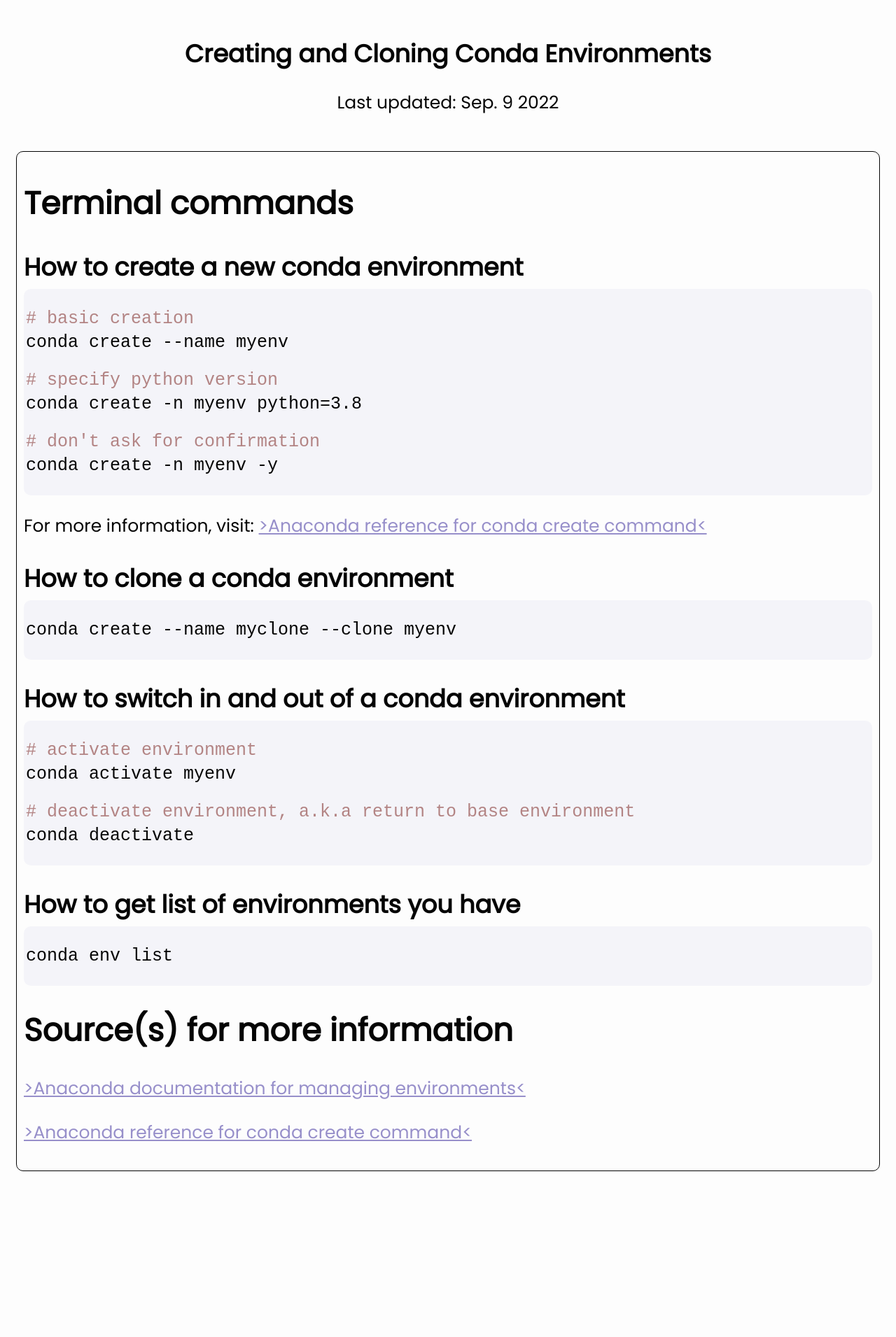
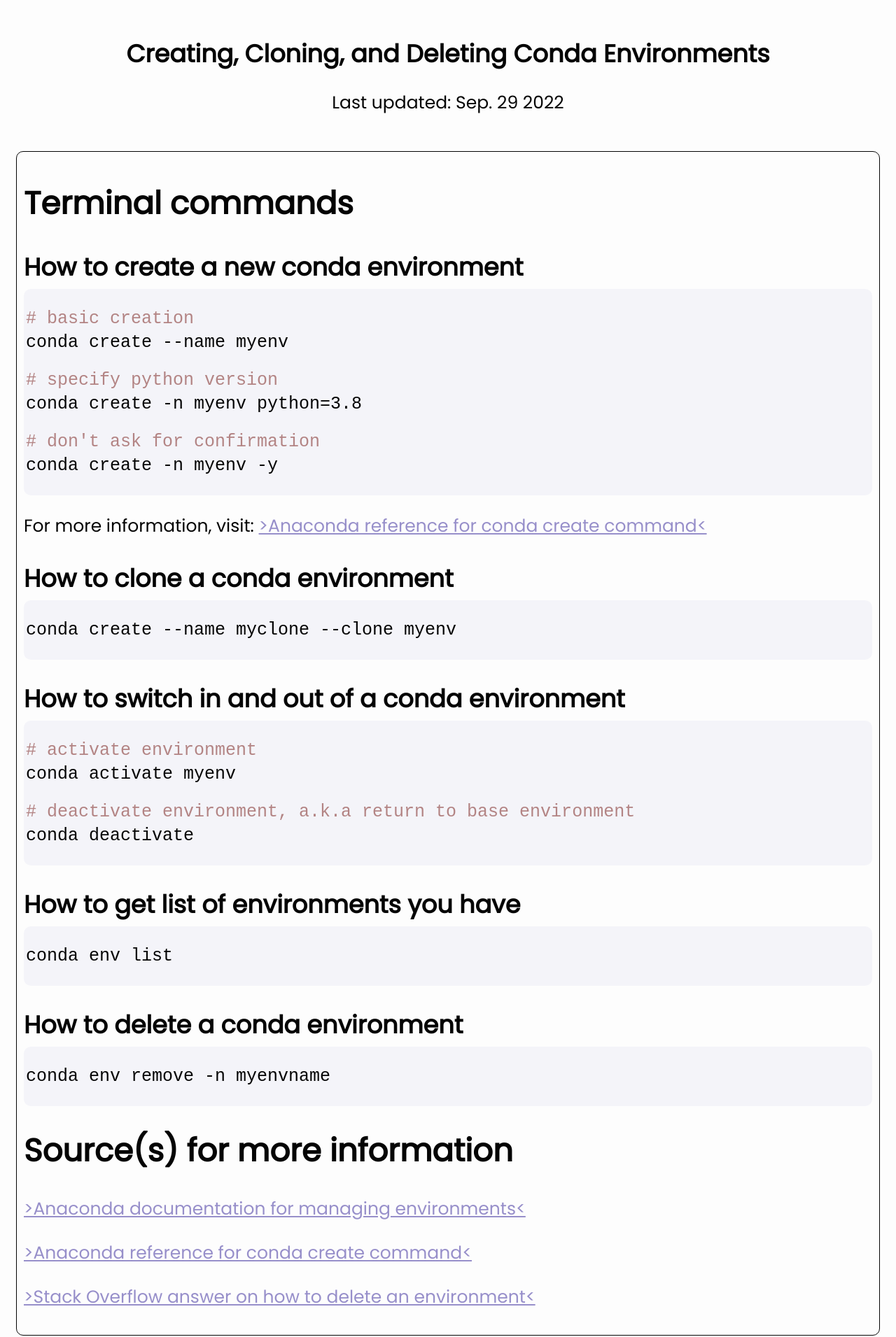
Before and after one commit to potionPI/archiveblog, a plain HTML site: page pages/Creating and Cloning Conda Environments.html in a window 1280 px wide. Shown: the part 220-2131 px from the top of the page at 70% size. Before the commit the page ends 1909 px from the top, so only its background shows below. Drawn offline with Linux system fonts and the light colour scheme.

Commit message:
added deleting environment help

```diff
--- a/pages/Creating and Cloning Conda Environments.html
+++ b/pages/Creating and Cloning Conda Environments.html
@@ -4,7 +4,7 @@
     <meta charset="UTF-8">
     <meta name="viewport" content="width=device-width, initial-scale=1.0">
     <meta http-equiv="X-UA-Compatible" content="ie=edge">
-    <title>Creating and Cloning Conda Environments</title>
+    <title>Creating, Cloning, and Deleting Conda Environments</title>
     <link rel="stylesheet" href="../style.css">
   </head>
   <body>
@@ -22,8 +22,8 @@
     </div>
 
     <div class="header">
-      <h1>Creating and Cloning Conda Environments</h1>
-      <p>Last updated: Sep. 9 2022</p>
+      <h1>Creating, Cloning, and Deleting Conda Environments</h1>
+      <p>Last updated: Sep. 29 2022</p>
     </div>
 
     <div class="content">
@@ -66,6 +66,11 @@
         <p>conda env list</p>
       </div>
 
+      <h2>How to delete a conda environment</h2>
+      <div class="code">
+        <p>conda env remove -n myenvname</p>
+      </div>
+
       <h1>Source(s) for more information</h1>
       <p>
         <a href="https://docs.conda.io/projects/conda/en/latest/user-guide/tasks/manage-environments.html">
@@ -77,6 +82,11 @@
           >Anaconda reference for conda create command<
         </a>
       </p>
+      <p>
+        <a href="https://stackoverflow.com/questions/49127834/removing-conda-environment">
+          >Stack Overflow answer on how to delete an environment<
+        </a>
+      </p>
     </div>
 
   </body>
```
Also changed, not shown: directory.html (+1 -1 lines).
